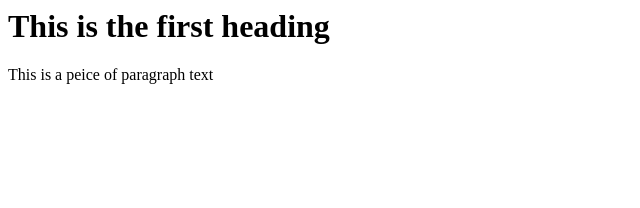
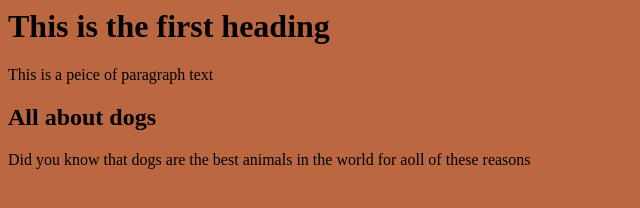
Before and after one commit to Rashidongithub/Y7Website, a plain HTML site: page index.html in a window 1280 px wide. Shown: the whole page, without its empty margins (0-640 px from the left). Drawn offline with Linux system fonts and the light colour scheme.

Commit message:
Update index.html

```diff
--- a/index.html
+++ b/index.html
@@ -1,10 +1,15 @@
 <html>
 <head>
-
+  <style>
+    body {background-color: #BB6742}
+  </style>
 </head>
 <body>
 <h1>This is the first heading</h1>
 <p>This is a peice of paragraph text</p>
+  <h2>All about dogs</h2>
+  <p>Did you know that dogs are the best animals in the world for aoll of these reasons</p>
+
 </body>
 
 </html>
```
